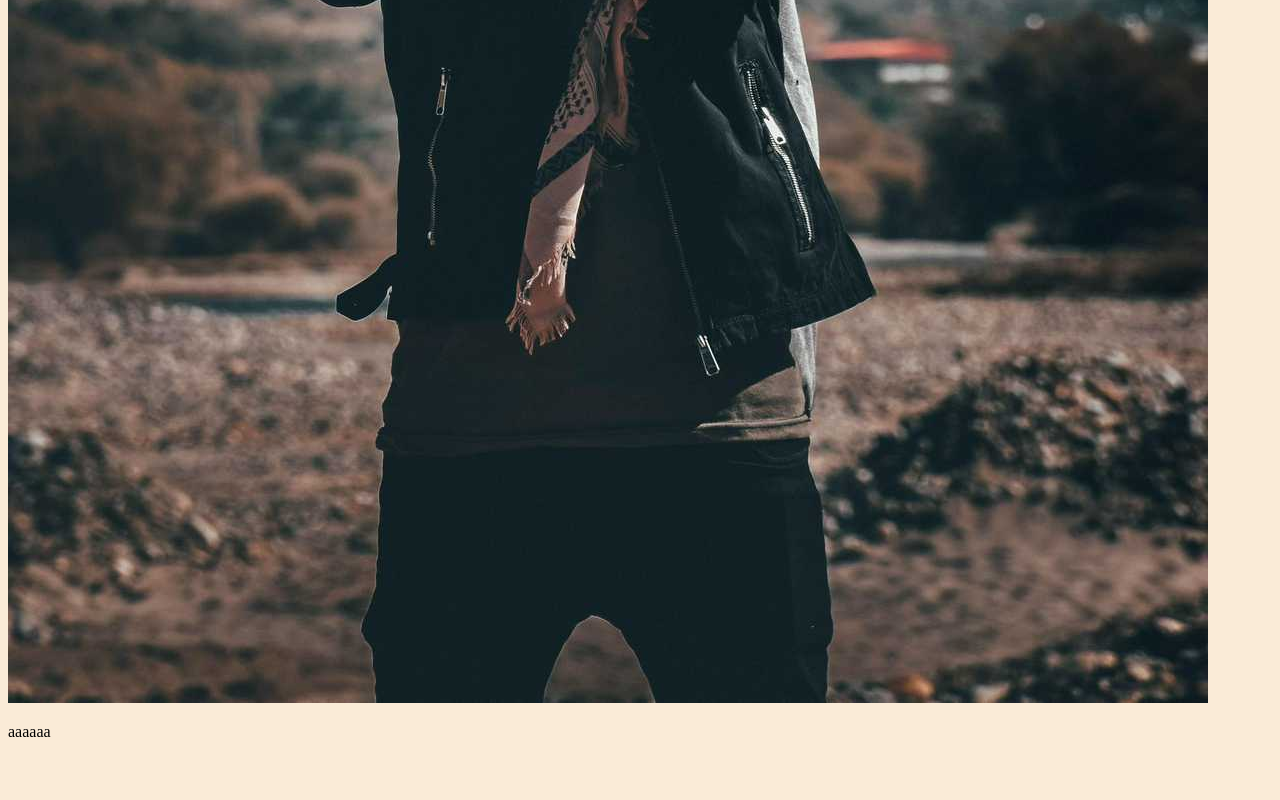
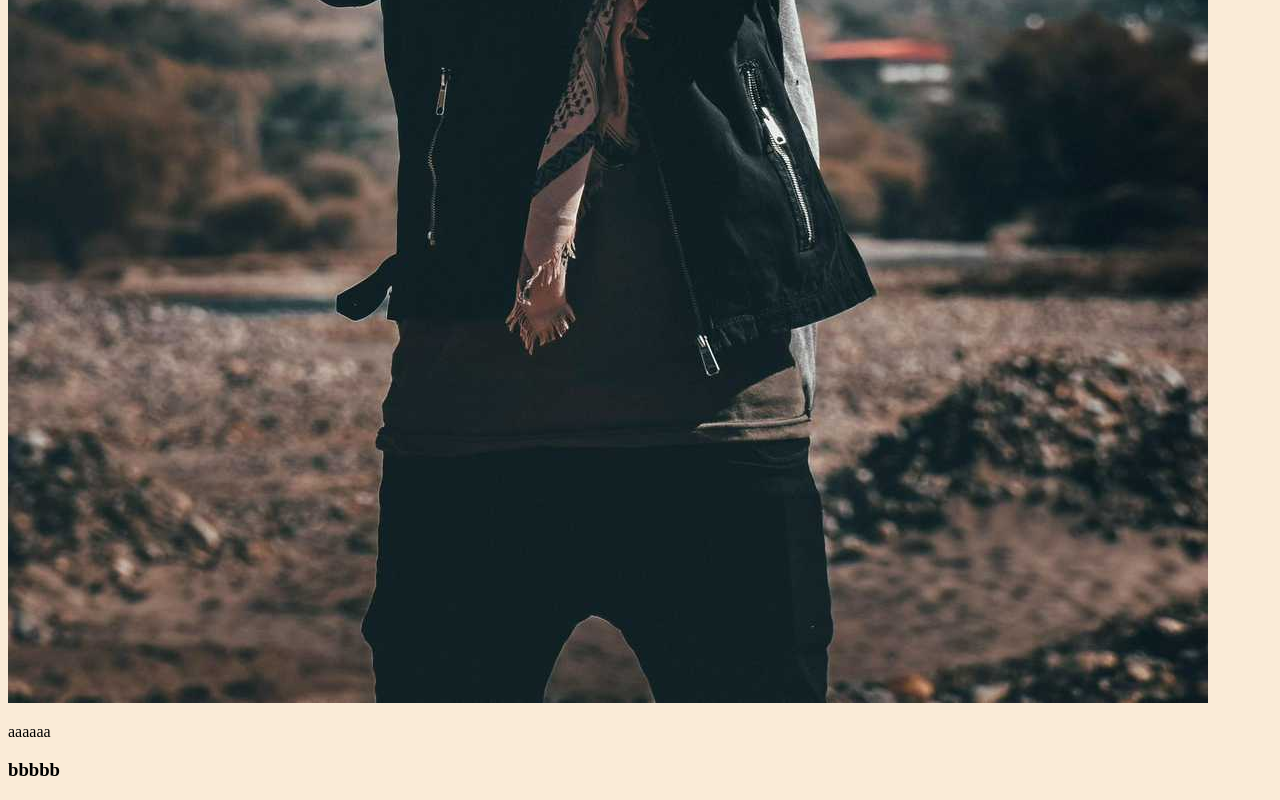
Before and after one commit to grig573/tuyn-project, a plain HTML site: page index.html in a window 1280 px wide. Shown: the part 1944-2744 px from the top of the page. Before the commit the page ends 2701 px from the top, so only its background shows below. Drawn offline with Linux system fonts and the light colour scheme.

Commit message:
Update index.html
fdvdfv

```diff
--- a/index.html
+++ b/index.html
@@ -33,6 +33,7 @@
 
     <img src="./profile-picture.jpeg" alt="">
     <p>aaaaaa</p>
+    <h3>bbbbb</h3>
 
 </body>
 </html>
```
